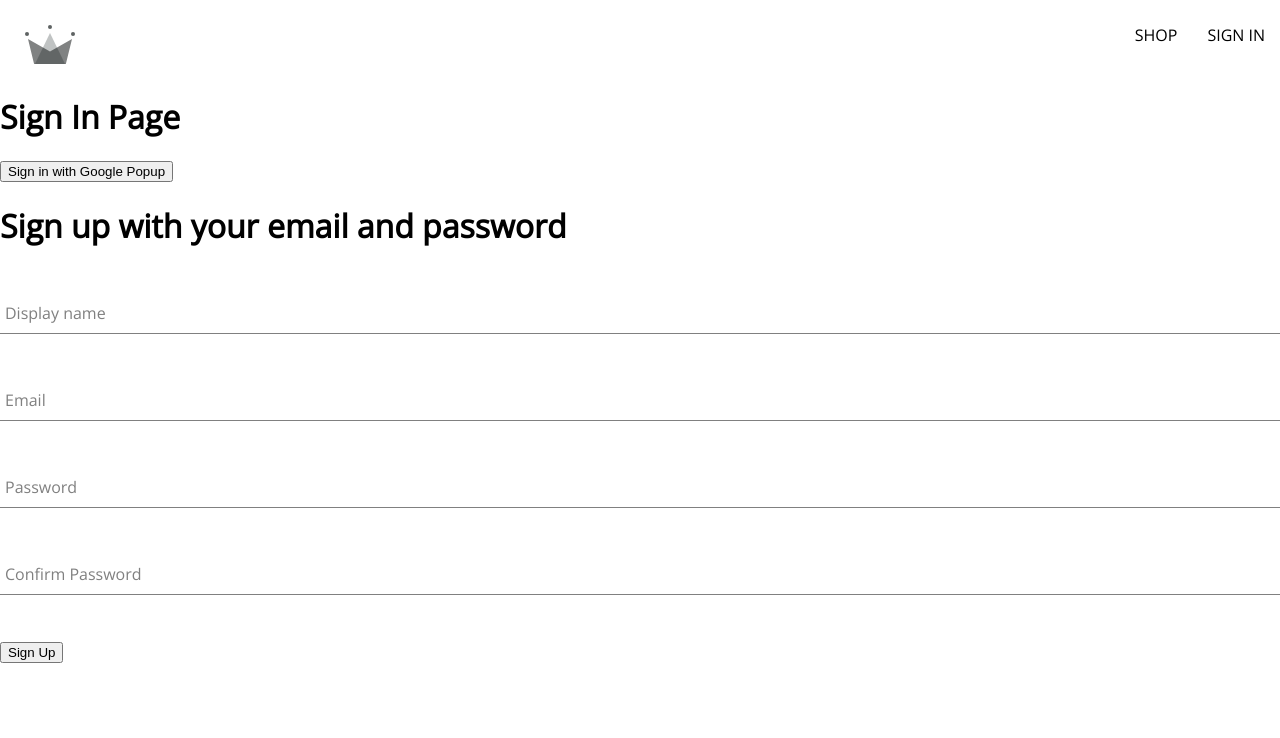
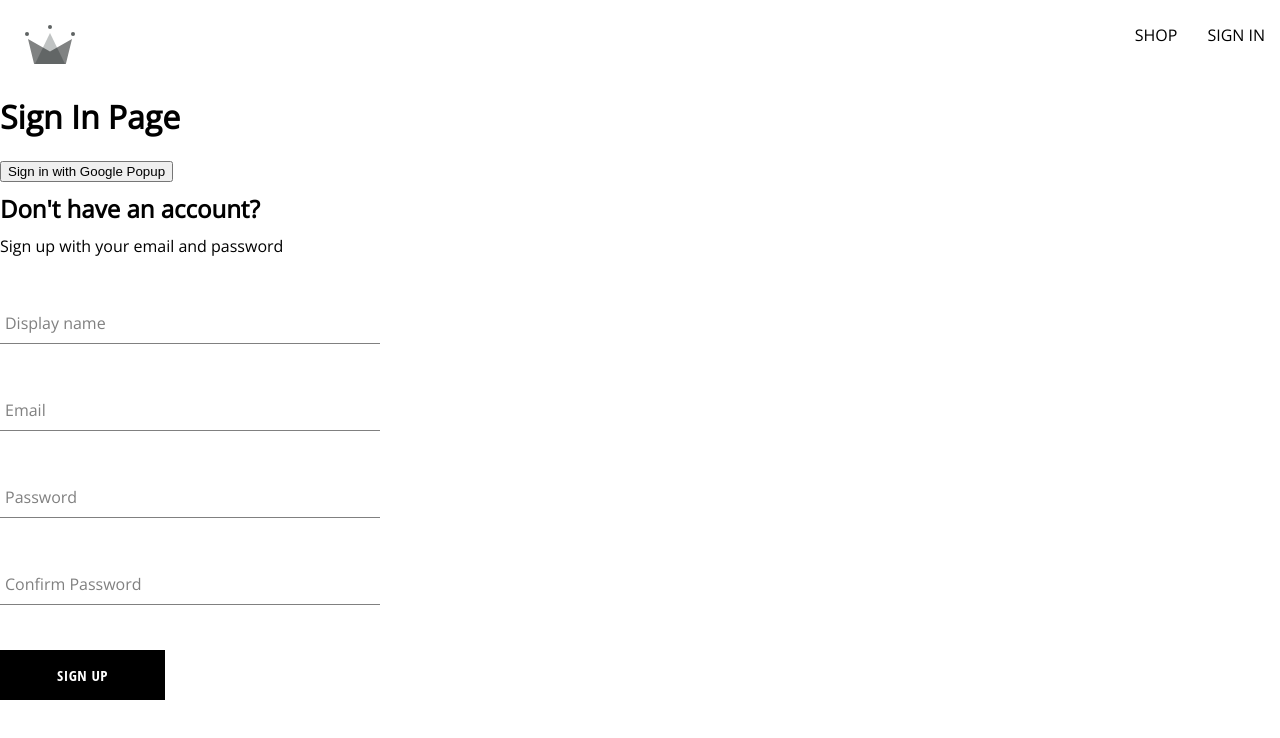
Before and after one commit to aloundoye/crwn-clothing, a React (Create React App) app: page /sign-in in a window 1280 px wide. Shown: the top 738 px of the page. Built offline with nearby package versions, Linux system fonts and the light colour scheme.

Commit message:
Custom Button Component

```diff
--- /dev/null
+++ b/src/components/button/button.component.jsx
@@ -0,0 +1,19 @@
+import './button.styles.scss';
+
+const BUTTON_TYPE_CLASSES = {
+  google: 'google-sign-in',
+  inverted: 'inverted',
+};
+
+const Button = ({ children, buttonType, ...otherProps }) => {
+  return (
+    <button
+      className={`button-container ${BUTTON_TYPE_CLASSES[buttonType]}`}
+      {...otherProps}
+    >
+      {children}
+    </button>
+  );
+};
+
+export default Button;
--- /dev/null
+++ b/src/components/button/button.styles.scss
@@ -0,0 +1,46 @@
+.button-container {
+  min-width: 165px;
+  width: auto;
+  height: 50px;
+  letter-spacing: 0.5px;
+  line-height: 50px;
+  padding: 0 35px 0 35px;
+  font-size: 15px;
+  background-color: black;
+  color: white;
+  text-transform: uppercase;
+  font-family: 'Open Sans Condensed';
+  font-weight: bolder;
+  border: none;
+  cursor: pointer;
+  display: flex;
+  justify-content: center;
+
+  &:hover {
+    background-color: white;
+    color: black;
+    border: 1px solid black;
+  }
+
+  &.google-sign-in {
+    background-color: #4285f4;
+    color: white;
+
+    &:hover {
+      background-color: #357ae8;
+      border: none;
+    }
+  }
+
+  &.inverted {
+    background-color: white;
+    color: black;
+    border: 1px solid black;
+
+    &:hover {
+      background-color: black;
+      color: white;
+      border: none;
+    }
+  }
+}
--- a/src/components/sign-up-form/sign-up-form.component.jsx
+++ b/src/components/sign-up-form/sign-up-form.component.jsx
@@ -1,11 +1,14 @@
 import { useState } from 'react';
 
 import FormInput from '../form-input/form-input.component';
+import Button from '../button/button.component';
 
 import {
   createAuthUserWithEmailAndPassword,
   createUserDocumentFromAuth,
 } from '../../utils/firebase/firebase.utils';
+
+import './sign-up-form.styles.scss';
 
 const defaultFormFields = {
   displayName: '',
@@ -50,8 +53,9 @@
   };
 
   return (
-    <div>
-      <h1>Sign up with your email and password</h1>
+    <div className="sign-up-container">
+      <h2>Don't have an account?</h2>
+      <span>Sign up with your email and password</span>
       <form onSubmit={handleSubmit}>
         <FormInput
           label="Display name"
@@ -85,7 +89,7 @@
           name="confirmPassword"
           value={confirmPassword}
         />
-        <button type="submit">Sign Up</button>
+        <Button type="submit">Sign Up</Button>
       </form>
     </div>
   );
--- /dev/null
+++ b/src/components/sign-up-form/sign-up-form.styles.scss
@@ -0,0 +1,9 @@
+.sign-up-container {
+  display: flex;
+  flex-direction: column;
+  width: 380px;
+
+  h2 {
+    margin: 10px 0;
+  }
+}
```
